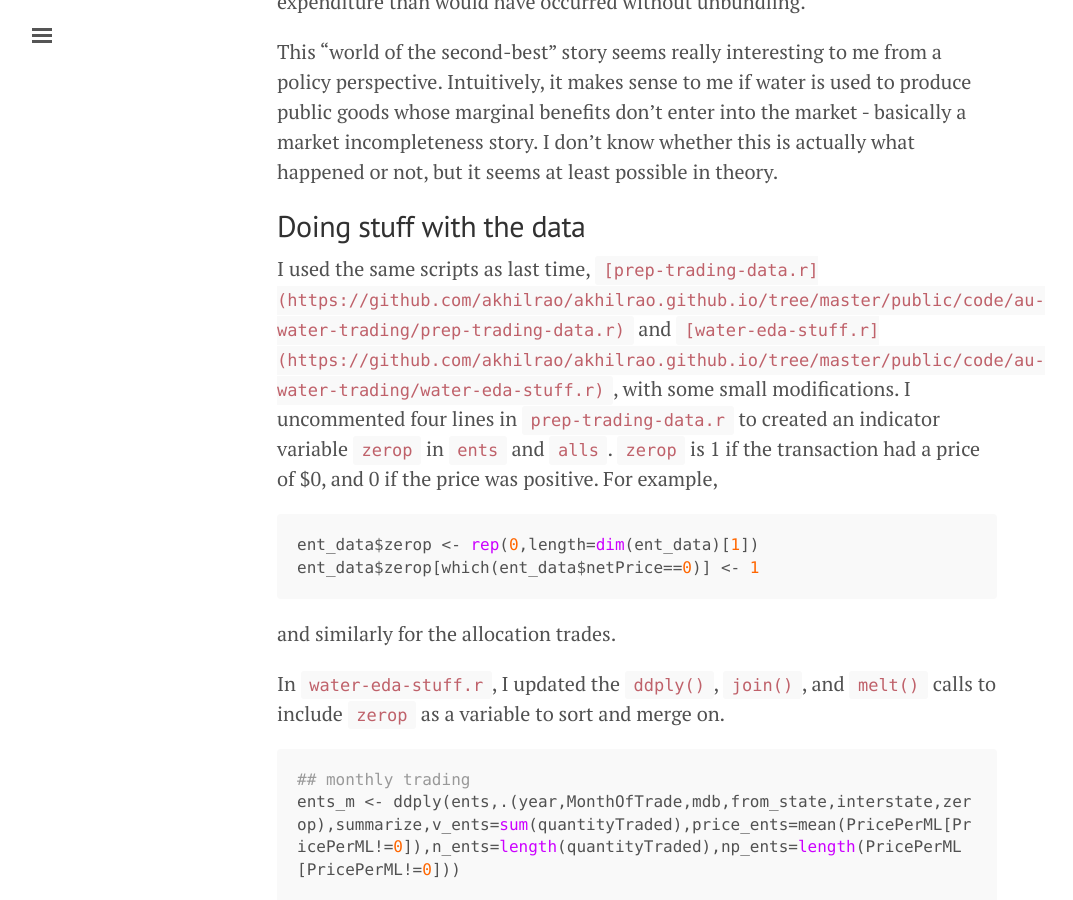
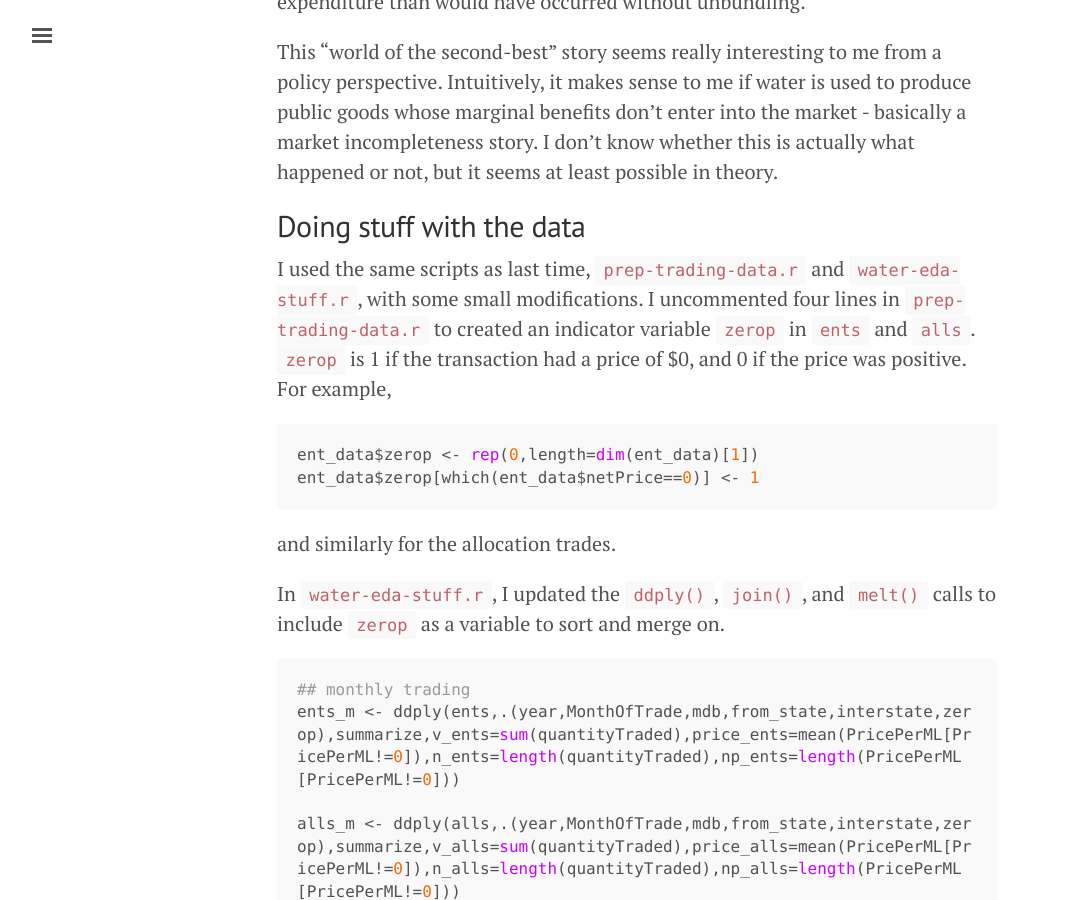
Before and after one commit to akhilrao/akhilrao.github.io, a Jekyll site: the page built from _posts/2016-07-02-au-water-trading-2-look-at-data.md, in a window 1280 px wide and 900 px high, scrolled down 823 px. Shown: the whole window, without its empty margins (3-1076 px from the left). Built offline with Jekyll 4.4.1, drawn with Linux system fonts in a browser that asks for light colours; comment, search, counter and statistics services are not loaded.

Commit message:
fixed links

````diff
--- a/_posts/2016-07-02-au-water-trading-2-look-at-data.md
+++ b/_posts/2016-07-02-au-water-trading-2-look-at-data.md
@@ -27,7 +27,7 @@ This "world of the second-best" story seems really interesting to me from a poli
 
 ## Doing stuff with the data
 
-I used the same scripts as last time, `[prep-trading-data.r](https://github.com/akhilrao/akhilrao.github.io/tree/master/public/code/au-water-trading/prep-trading-data.r)` and `[water-eda-stuff.r](https://github.com/akhilrao/akhilrao.github.io/tree/master/public/code/au-water-trading/water-eda-stuff.r)`, with some small modifications. I uncommented four lines in `prep-trading-data.r` to created an indicator variable `zerop` in `ents` and `alls`. `zerop` is 1 if the transaction had a price of $0, and 0 if the price was positive. For example,
+I used the same scripts as last time, [`prep-trading-data.r`](https://github.com/akhilrao/akhilrao.github.io/tree/master/public/code/au-water-trading/prep-trading-data.r) and [`water-eda-stuff.r`](https://github.com/akhilrao/akhilrao.github.io/tree/master/public/code/au-water-trading/water-eda-stuff.r), with some small modifications. I uncommented four lines in `prep-trading-data.r` to created an indicator variable `zerop` in `ents` and `alls`. `zerop` is 1 if the transaction had a price of $0, and 0 if the price was positive. For example,
 
 ```r
 ent_data$zerop <- rep(0,length=dim(ent_data)[1])
````
Also changed, not shown: 2 other files.
